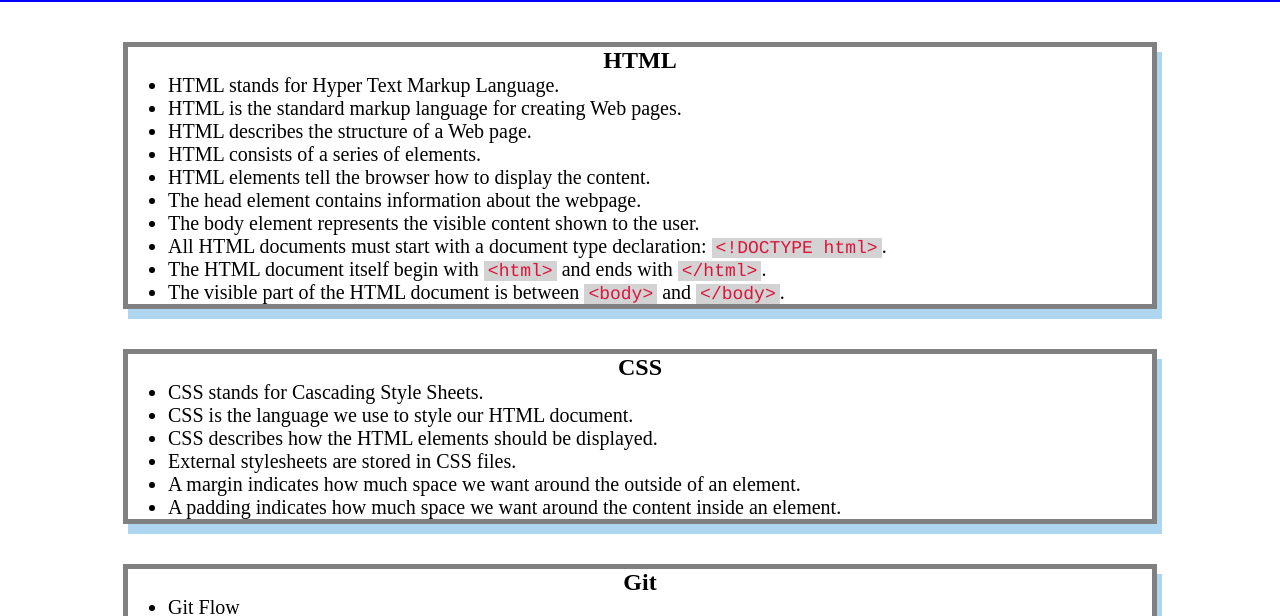
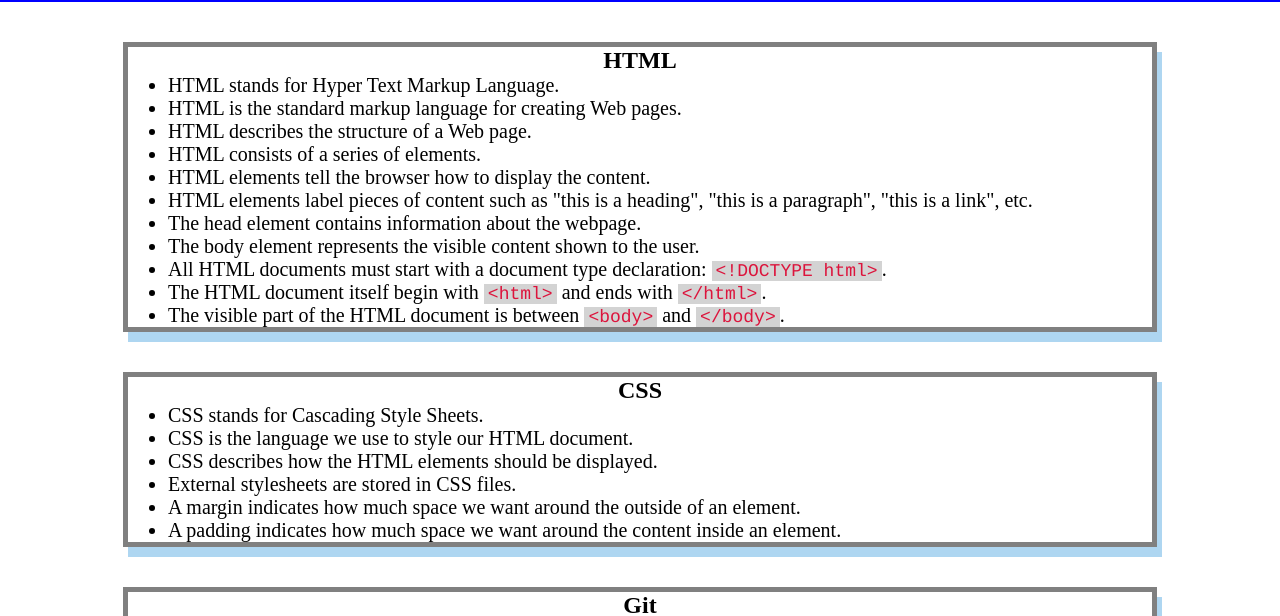
Before and after one commit to TravisH-bot/prework-study-guide, a plain HTML site: page index.html in a window 1280 px wide. Shown: the part 118-734 px from the top of the page. Drawn offline with Linux system fonts and the light colour scheme.

Commit message:
added new HTML line

```diff
--- a/index.html
+++ b/index.html
@@ -26,6 +26,7 @@
             <li>HTML describes the structure of a Web page.</li>
             <li>HTML consists of a series of elements.</li>
             <li>HTML elements tell the browser how to display the content.</li>
+            <li>HTML elements label pieces of content such as "this is a heading", "this is a paragraph", "this is a link", etc.</li>
             <li>The head element contains information about the webpage.</li>
             <li>The body element represents the visible content shown to the user.</li>
             <li>All HTML documents must start with a document type declaration: <code class="code">&lt;!DOCTYPE html&gt;</code>.</li>
```
